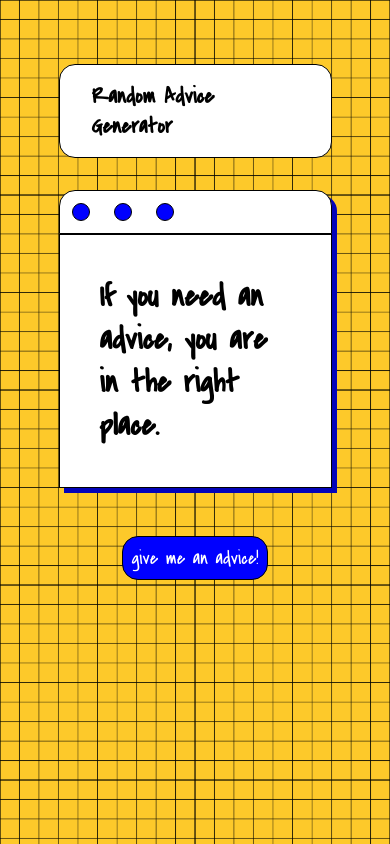
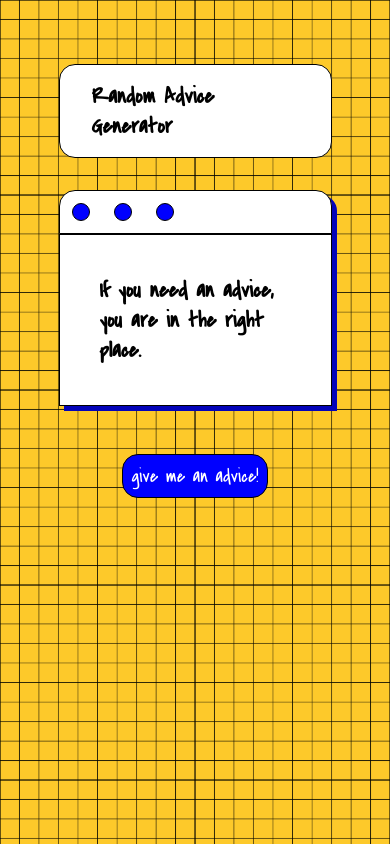
Before and after one commit to doganeraylin/random-advice-generator, a plain HTML site: page index.html in a window 390 px wide. Drawn offline with Linux system fonts and the light colour scheme.

Commit message:
text font size updated

```diff
--- a/style.css
+++ b/style.css
@@ -100,6 +100,10 @@ h2 {
 
     }
 
+    h2 {
+        font-size: 1.4rem;
+    }
+
     .text-container {
         padding: 1rem;
 
```
